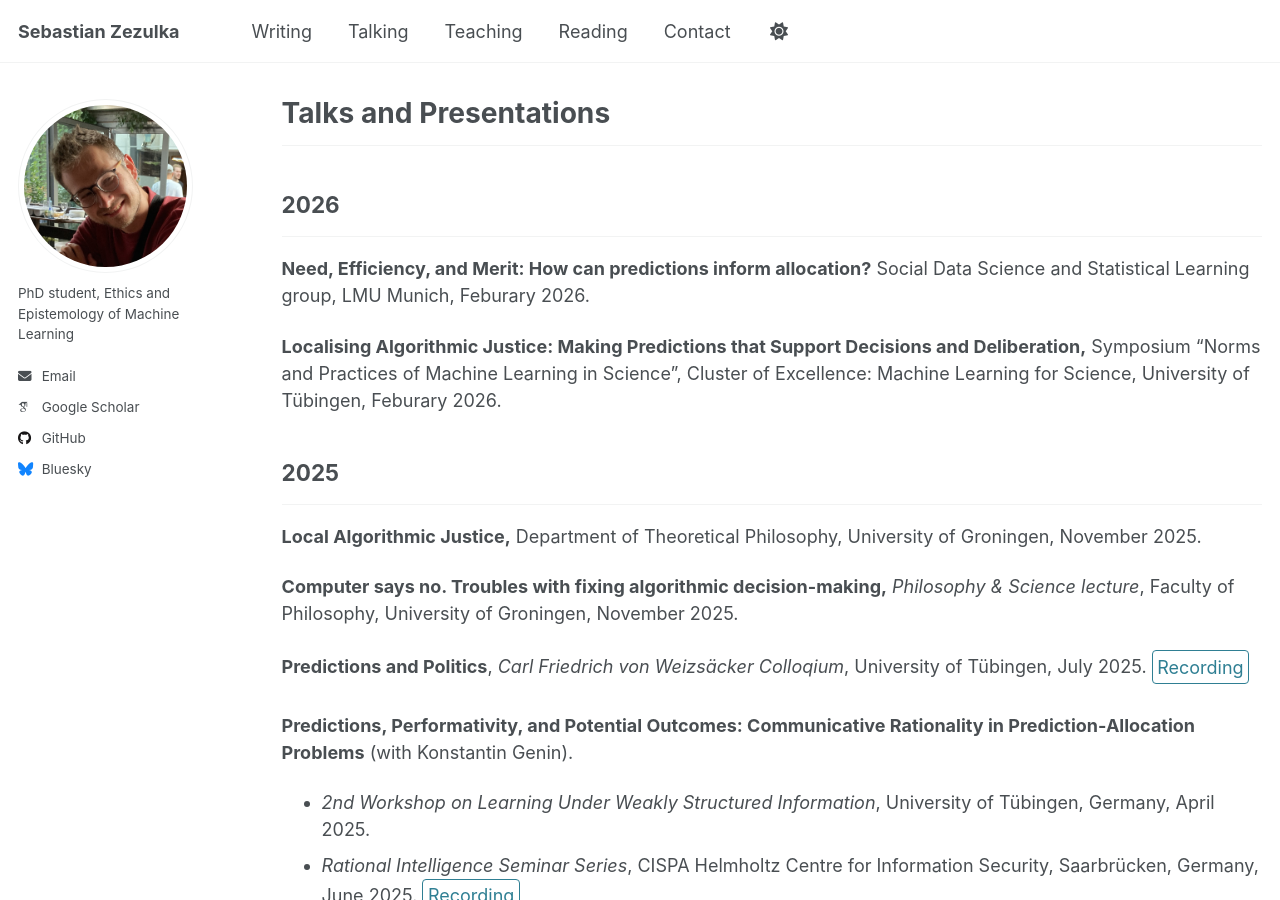
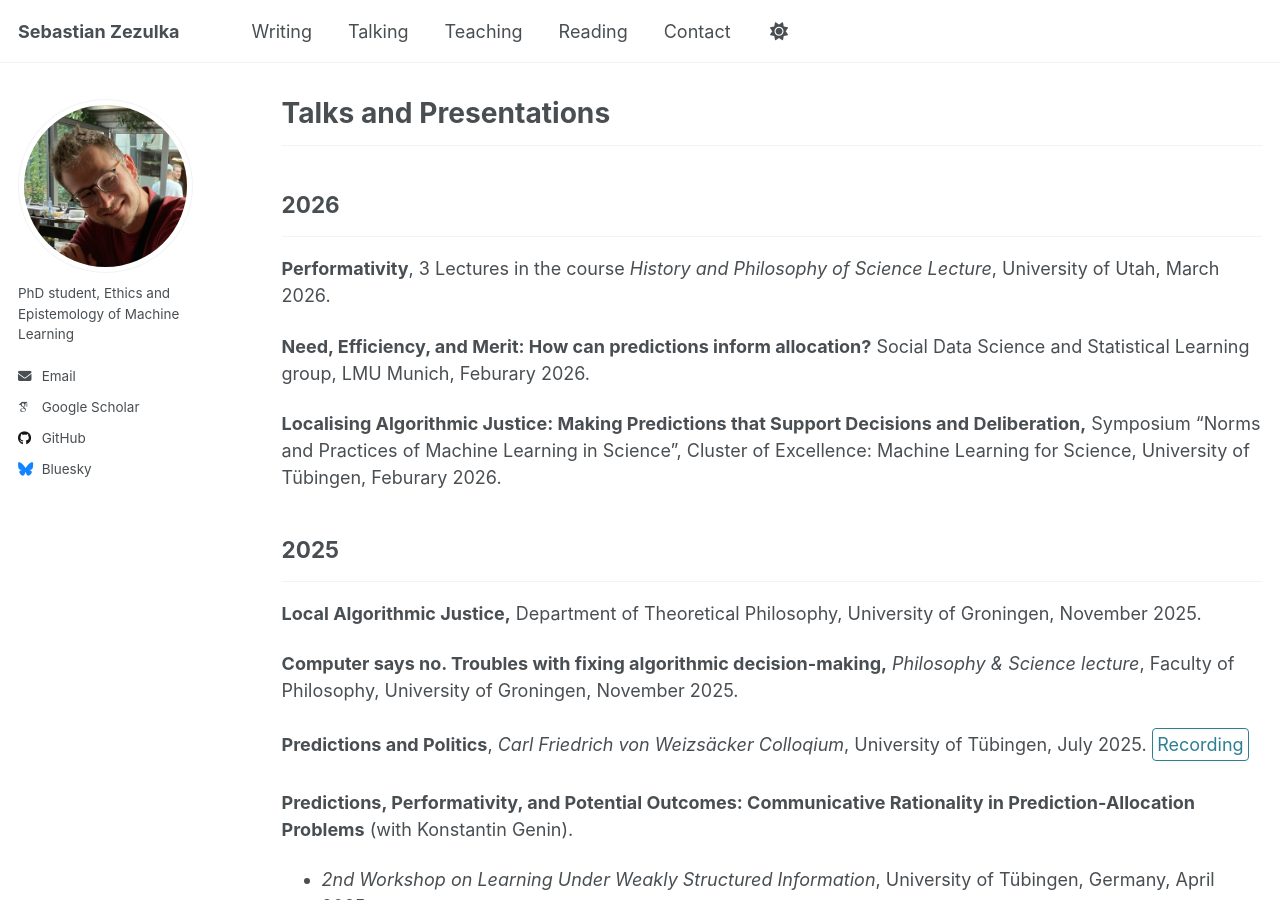
Before and after one commit to sezezulka/sezezulka.github.io, a Jekyll site: the page built from _pages/talks.md, in a window 1280 px wide and 900 px high. Built offline with Jekyll 4.4.1, drawn with Linux system fonts in a browser that asks for light colours; some web fonts are replaced; a script that is not in the unit is left out.

Commit message:
Update talks

```diff
--- a/_pages/talks.md
+++ b/_pages/talks.md
@@ -8,6 +8,8 @@ author_profile: true
 ---
 ## 2026
 ---
+**Performativity**, 3 Lectures in the course *History and Philosophy of Science Lecture*, University of Utah, March 2026.
+
 **Need, Efficiency, and Merit: How can predictions inform allocation?** Social Data Science and Statistical Learning group, LMU Munich, Feburary 2026.
 
 **Localising Algorithmic Justice: Making Predictions that Support Decisions and Deliberation,** Symposium "Norms and Practices of Machine Learning in Science", Cluster of Excellence: Machine Learning for Science, University of Tübingen, Feburary 2026.
```
